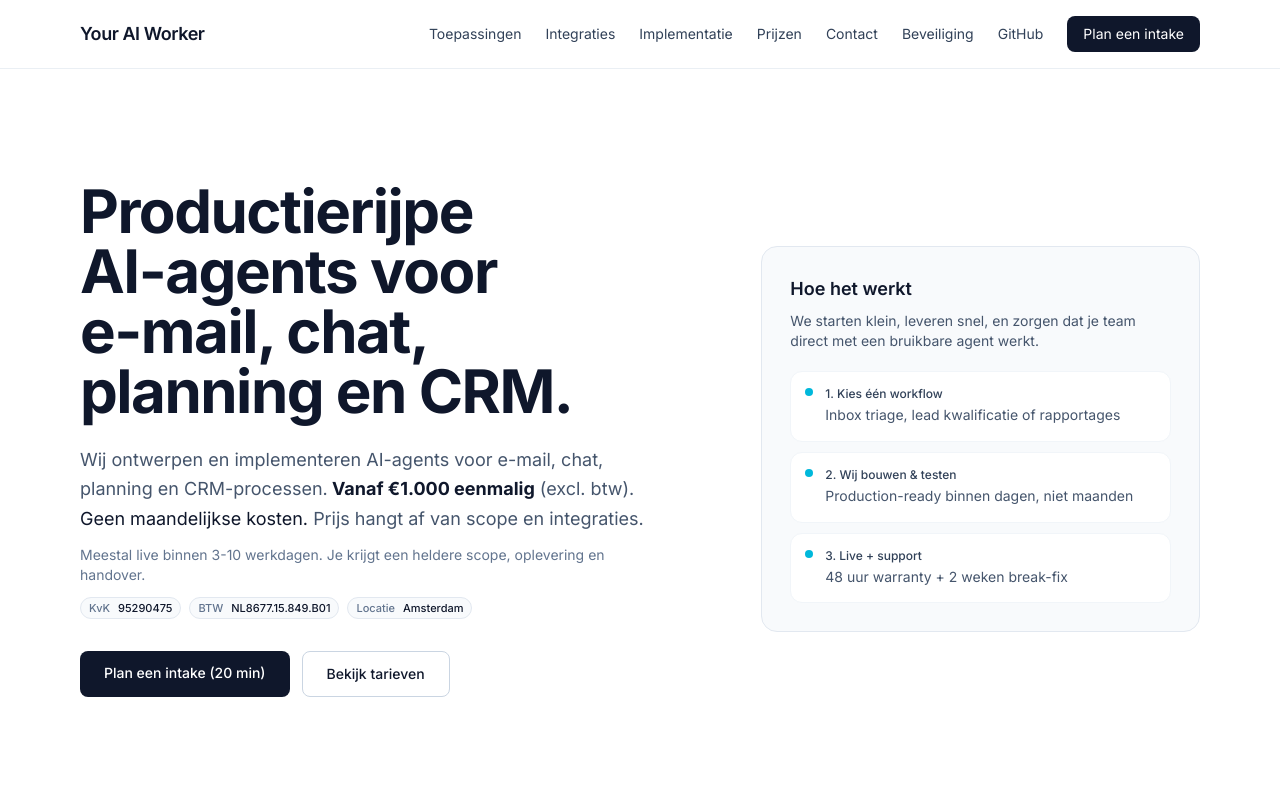
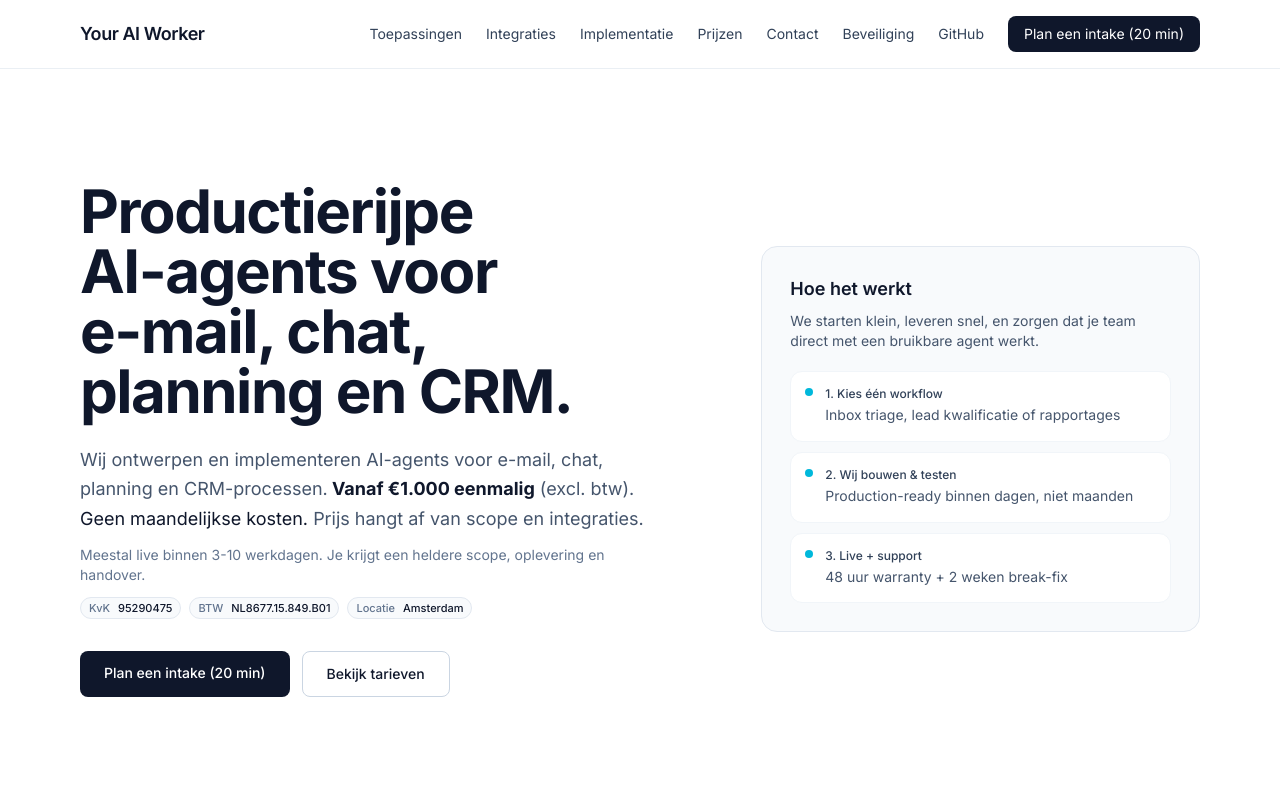
Before and after one commit to openclawbot69420-ux/youraiworker-site, a Next.js app: page / in a window 1280 px wide. Shown: the top 800 px of the page. Built offline with nearby package versions, Linux system fonts and the light colour scheme.

Commit message:
Unify header CTA with 20-minute intake

```diff
--- a/src/app/layout.tsx
+++ b/src/app/layout.tsx
@@ -126,8 +126,8 @@ const NAV_ITEMS: NavItem[] = [
 
 const HEADER_CTA: NavItem = {
   href: "/contact",
-  label: "Plan een intake",
-  title: "Plan een intakegesprek",
+  label: "Plan een intake (20 min)",
+  title: "Plan een intakegesprek van 20 minuten",
 }
 
 const buildNavHref = (item: NavItem) => {
```
